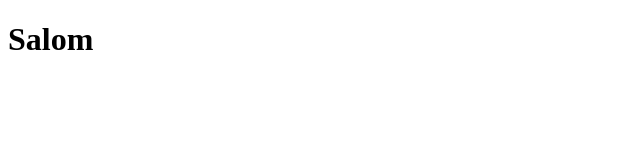
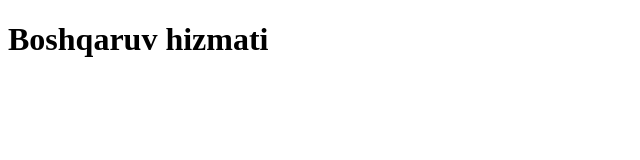
Before and after one commit to AbbosbekAi/My-Universitet, a plain HTML site: page FAQ.html in a window 1280 px wide. Shown: the whole page, without its empty margins (0-640 px from the left). Drawn offline with Linux system fonts and the light colour scheme; files that its build step writes are made by us from their sources.

Commit message:
Update FAQ.html

```diff
--- a/FAQ.html
+++ b/FAQ.html
@@ -1,9 +1,12 @@
 <!DOCTYPE html>
     <head>
         <title>FAQ</title>
+        <meta name="viewport" content="width=device-width, initial-scale=1.0">
+        <link rel="stylesheet" href="CSS/style.css">
+
     </head>
     <body>
-        <h1>Salom</h1>
+        <h1 class="faq-boshqaruv">Boshqaruv hizmati</h1>
     </body>
 
 </html>
```
